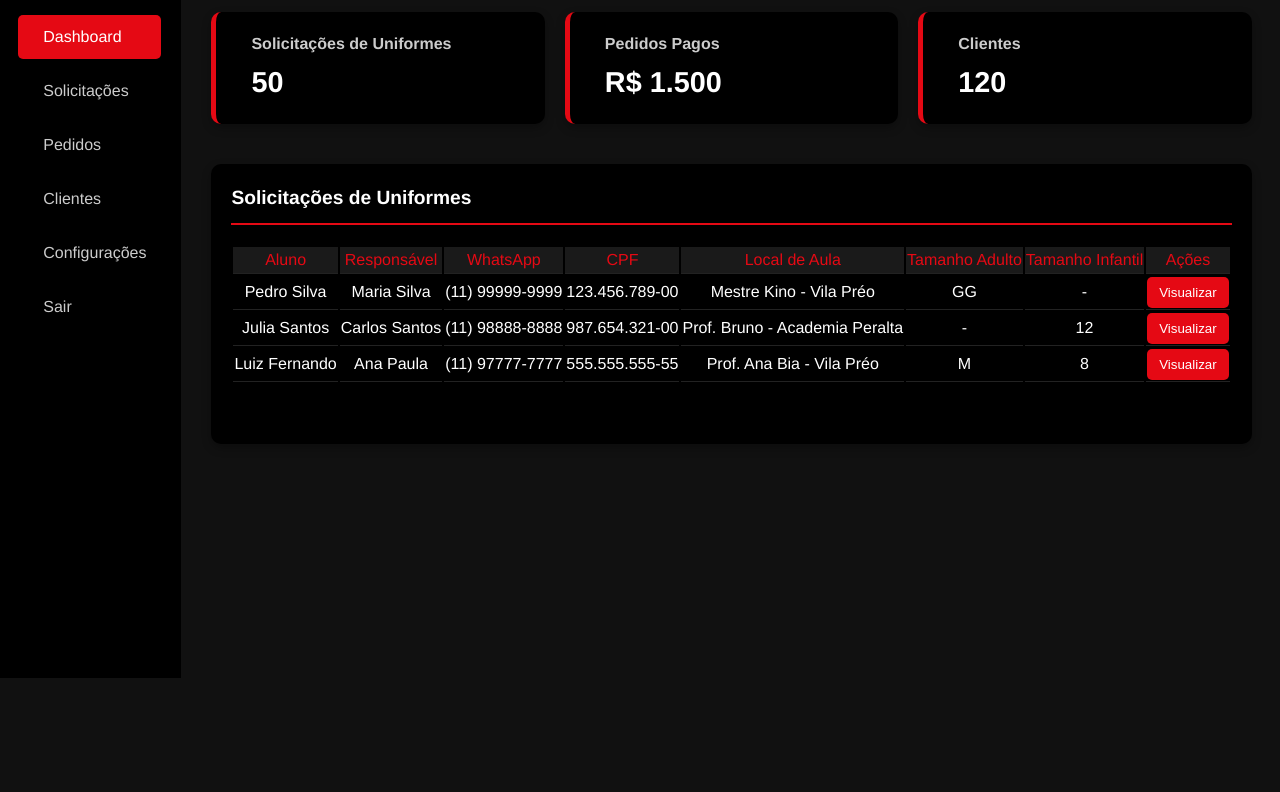
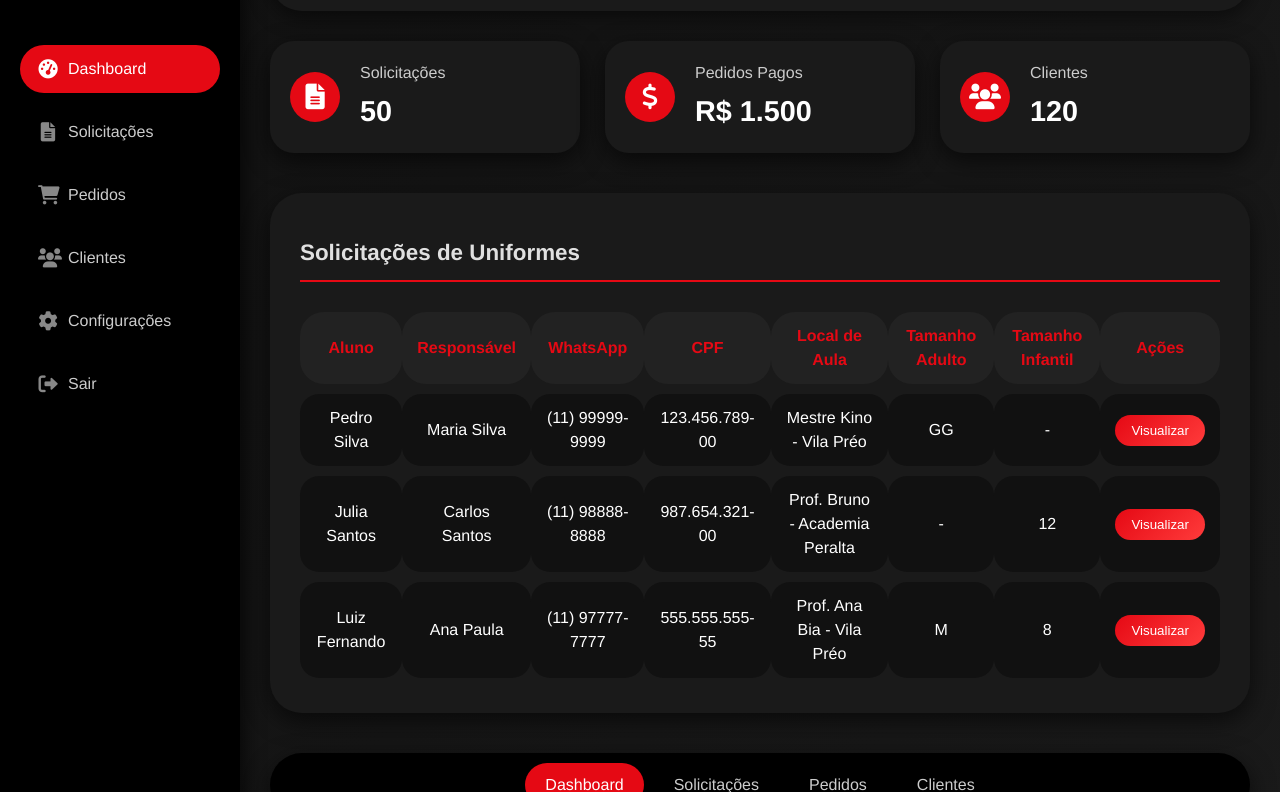
Before and after one commit to BrunaMazzeu/sitecapoeira, a plain HTML site: page frontend/public/dashboard.html in a window 1280 px wide. Shown: the part 122-914 px from the top of the page. Before the commit the page ends 800 px from the top, so only its background shows below. Drawn offline with Linux system fonts and the light colour scheme.

Commit message:
atualização do dashboard

```diff
--- a/frontend/public/css/dashboard.css
+++ b/frontend/public/css/dashboard.css
@@ -2,37 +2,36 @@
 body {
     margin: 0;
     font-family: 'Helvetica Neue', Helvetica, Arial, sans-serif;
-    background-color: #111;
+    background: linear-gradient(135deg, #111, #1a1a1a);
     color: #fff;
     line-height: 1.5;
-    /* Evita rolagem no body */
-    overflow: hidden;
+    overflow-y: auto; /* permite rolagem vertical */
 }
 
 .dashboard-container {
     display: flex;
     min-height: 100vh;
-    justify-content: center; /* Adiciona esta linha para centralizar o conteúdo horizontalmente */
 }
 
-/* Sidebar (Menu Lateral) */
+/* Sidebar (Menu Lateral) estilo bubble */
 .sidebar {
-    width: 180px; /* Largura ajustada */
-    background-color: #000;
-    padding: 20px;
+    width: 200px;
+    background: #000;
+    padding: 30px 20px;
     display: flex;
     flex-direction: column;
-    box-shadow: 2px 0 5px rgba(0, 0, 0, 0.5);
+    border-radius: 2rem; /* Bolha arredondada */
+    box-shadow: 4px 4px 20px rgba(0,0,0,0.7);
 }
 
 .sidebar-header {
     text-align: center;
-    margin-bottom: 30px;
+    margin-bottom: 40px;
 }
 
 .sidebar-logo {
-    width: 60px;
-    height: 60px;
+    width: 70px;
+    height: 70px;
     border-radius: 50%;
     border: 2px solid #e50914;
 }
@@ -43,24 +42,25 @@ body {
 }
 
 .sidebar-nav li {
-    margin-bottom: 10px;
+    margin-bottom: 15px;
 }
 
 .nav-link {
     display: flex;
     align-items: center;
     gap: 10px;
-    padding: 10px 15px;
+    padding: 12px 18px;
     color: #ccc;
     text-decoration: none;
     font-weight: 500;
-    border-radius: 5px;
-    transition: background-color 0.3s, color 0.3s;
+    border-radius: 2rem; /* Bolha arredondada */
+    transition: background 0.3s, transform 0.2s;
 }
 
 .nav-link:hover {
     background-color: #1a1a1a;
     color: #e50914;
+    transform: translateX(5px);
 }
 
 .nav-link.active {
@@ -68,43 +68,37 @@ body {
     color: #fff;
 }
 
-/* Estilos de Ícones (substitua por ícones de verdade depois) */
 .nav-link i {
     font-size: 1.2rem;
+    width: 20px; /* Alinha os textos quando os ícones têm larguras diferentes */
+    text-align: center;
 }
-.nav-link.active i {
-    color: #fff;
-}
-.nav-link:not(.active) i {
-    color: #888;
-}
+.nav-link.active i { color: #fff; }
+.nav-link:not(.active) i { color: #888; }
 
-/* Main Content (Conteúdo Principal) */
+/* Main Content */
 .main-content {
     flex: 1;
     padding: 30px;
-    background-color: #111;
     display: flex;
     flex-direction: column;
-    flex-grow: 1; /* Adiciona esta linha para expandir e preencher o espaço disponível */
 }
 
-/* Header (Cabeçalho Superior) */
+/* Header estilo bubble */
 .main-header {
     display: flex;
     justify-content: space-between;
     align-items: center;
     margin-bottom: 30px;
-    background-color: #000;
+    background: #1a1a1a;
     padding: 15px 25px;
-    border-radius: 10px;
-    box-shadow: 0 2px 5px rgba(0, 0, 0, 0.3);
+    border-radius: 2rem; /* Bolha arredondada */
+    box-shadow: 0 6px 20px rgba(0,0,0,0.5);
 }
 
 .page-title {
-    font-size: 1.5rem;
+    font-size: 1.6rem;
     font-weight: bold;
-    margin: 0;
 }
 
 .header-right {
@@ -114,12 +108,13 @@ body {
 }
 
 .search-bar {
-    padding: 8px 12px;
-    border-radius: 5px;
+    padding: 10px 15px;
+    border-radius: 2rem; /* Bolha */
     border: none;
-    background-color: #1a1a1a;
+    background-color: #111;
     color: #fff;
-    border: 1px solid #333;
+    box-shadow: inset 2px 2px 6px rgba(0,0,0,0.5);
+    outline: none;
 }
 
 .user-profile {
@@ -128,122 +123,209 @@ body {
     gap: 10px;
 }
 
-.user-name {
-    font-weight: 500;
-}
-
 .user-avatar {
-    width: 40px;
-    height: 40px;
+    width: 45px;
+    height: 45px;
     border-radius: 50%;
     border: 2px solid #e50914;
 }
 
-/* Cards de Resumo */
+/* === SUMMARY CARDS ATUALIZADOS COM O NOVO DESIGN === */
 .summary-cards {
     display: grid;
     grid-template-columns: repeat(auto-fit, minmax(250px, 1fr));
-    gap: 20px;
+    gap: 25px;
     margin-bottom: 40px;
-    width: 100%; /* Garante que ocupe a largura total */
 }
 
 .card {
-    background-color: #000;
-    border-radius: 10px;
+    background: #1a1a1a;
+    border-radius: 1.5rem;
     padding: 20px;
     display: flex;
     align-items: center;
-    gap: 15px;
-    box-shadow: 0 4px 10px rgba(0, 0, 0, 0.3);
-    border-left: 5px solid #e50914;
+    gap: 20px;
+    box-shadow: 0 8px 25px rgba(0,0,0,0.6);
+    transition: transform 0.2s ease, box-shadow 0.2s ease;
 }
 
-.card-icon {
-    font-size: 2rem;
-    color: #e50914;
+.card:hover {
+    transform: translateY(-5px);
+    box-shadow: 0 12px 30px rgba(0,0,0,0.7);
+}
+
+.card-icon-wrapper {
+    width: 50px;
+    height: 50px;
+    min-width: 50px;
+    border-radius: 50%;
+    display: flex;
+    align-items: center;
+    justify-content: center;
+    font-size: 1.6rem;
+    background: #e50914;
+    color: #fff;
+}
+
+.card-info {
+    display: flex;
+    flex-direction: column;
+    align-items: flex-start;
 }
 
 .card-title {
     font-size: 1rem;
     color: #ccc;
-    margin: 0;
+    margin-bottom: 5px;
 }
 
 .card-value {
     font-size: 1.8rem;
     font-weight: bold;
-    margin: 5px 0 0;
+    color: #fff;
 }
 
-/* Tabelas de Dados */
+/* Tabelas estilo bubble */
 .table-card {
-    background-color: #000;
-    border-radius: 10px;
-    padding: 20px;
-    box-shadow: 0 4px 10px rgba(0, 0, 0, 0.3);
-    overflow-x: auto; /* Adiciona a rolagem horizontal diretamente aqui */
+    background: #1a1a1a;
+    border-radius: 2rem;
+    padding: 25px 30px;
+    box-shadow: 0 8px 25px rgba(0,0,0,0.6);
+    overflow-x: auto;
+    margin-bottom: 40px;
 }
 
 .table-title {
-    font-size: 1.2rem;
-    font-weight: bold;
-    margin-top: 0;
+    font-size: 1.4rem;
+    font-weight: 600;
     margin-bottom: 20px;
+    color: #e0e0e0;
     border-bottom: 2px solid #e50914;
     padding-bottom: 10px;
 }
+
 .data-table {
-    width: 100%; /* Garante que a tabela ocupe a largura total */
-    margin: 0 auto; /* Centraliza a tabela */
-    margin-bottom: 40px;
+    width: 100%;
+    border-collapse: separate;
+    border-spacing: 0 10px;
 }
 
-.data-table th, .data-table td {
+.data-table thead th {
+    background: #222;
+    color: #e50914;
+    font-weight: 600;
     text-align: center;
-    border-bottom: 1px solid #222;
-    white-space: nowrap;
+    padding: 12px 15px;
+    border-radius: 1.5rem;
 }
 
-.data-table th {
-    background-color: #1a1a1a;
-    font-weight: 500;
-    color: #e50914;
+.data-table tbody td {
+    background: #111;
+    color: #fff;
+    text-align: center;
+    padding: 12px 15px;
+    border-radius: 1.2rem;
+    transition: transform 0.2s, box-shadow 0.2s;
 }
 
-.data-table tbody tr:hover {
-    background-color: #0a0a0a;
+.data-table tbody tr:hover td {
+    background: #222;
+    transform: translateY(-2px);
+    box-shadow: 0 6px 18px rgba(0,0,0,0.5);
+}
+
+.data-table .action-btn {
+    background: linear-gradient(135deg, #e50914, #ff3b3b);
+    color: #fff;
+    border: none;
+    padding: 8px 16px;
+    border-radius: 2rem;
+    cursor: pointer;
+    font-weight: 500;
+    transition: transform 0.2s ease, box-shadow 0.2s ease;
+}
+
+.data-table .action-btn:hover {
+    transform: translateY(-2px);
+    box-shadow: 0 8px 20px rgba(255,0,0,0.5);
+}
+
+/* Scroll horizontal estilizado */
+.table-card::-webkit-scrollbar { height: 8px; }
+.table-card::-webkit-scrollbar-thumb { background: #e50914; border-radius: 4px; }
+.table-card::-webkit-scrollbar-track { background: #111; }
+
+
+/* === NOVA BARRA DE NAVEGAÇÃO INFERIOR (TEMA ESCURO) === */
+.bottom-nav {
+    background-color: #000;
+    border-radius: 2rem;
+    padding: 10px;
+    display: flex;
+    justify-content: center;
+    gap: 10px;
+    box-shadow: 0 8px 25px rgba(0,0,0,0.6);
+    margin-top: auto; /* Empurra a barra para o final da página */
+}
+
+.bottom-nav-link {
+    color: #ccc;
+    text-decoration: none;
+    padding: 10px 20px;
+    border-radius: 2rem;
+    font-weight: 500;
+    transition: background-color 0.3s, color 0.3s;
+}
+
+.bottom-nav-link:hover {
+    color: #fff;
+    background-color: #1a1a1a;
+}
+
+.bottom-nav-link.active {
+    background-color: #e50914;
+    color: #fff;
 }
 
 
-/* Estilos de Status e Botões de Ação */
-.status {
-    padding: 4px 8px;
-    border-radius: 5px;
-    font-size: 0.8rem;
-    font-weight: bold;
+/* Responsividade */
+@media (max-width: 768px) {
+    .sidebar {
+        display: none; /* Esconde o menu lateral em telas pequenas */
+    }
+
+    .data-table thead {
+        display: none;
+    }
+
+    .data-table, .data-table tbody, .data-table tr, .data-table td {
+        display: block;
+        width: 100%;
+    }
+
+    .data-table tr {
+        margin-bottom: 15px;
+    }
+
+    .data-table td {
+        text-align: right;
+        padding-left: 50%;
+        position: relative;
+    }
+
+    .data-table td::before {
+        content: attr(data-label);
+        position: absolute;
+        left: 15px;
+        width: 45%;
+        text-align: left;
+        font-weight: 600;
+        color: #e50914;
+    }
+
+    .bottom-nav {
+        flex-direction: column;
+        align-items: stretch;
+        text-align: center;
+    }
 }
-
-.status.pending {
-    background-color: #ff9800;
-    color: #452c00;
-}
-
-.status.paid {
-    background-color: #4caf50;
-    color: #2e7d32;
-}
-
-.action-btn {
-    background-color: #e50914;
-    color: #fff;
-    border: none;
-    padding: 8px 12px;
-    border-radius: 5px;
-    cursor: pointer;
-    transition: background-color 0.3s;
-}
-
-.action-btn:hover {
-    background-color: #b0060e;
-}
--- a/frontend/public/dashboard.html
+++ b/frontend/public/dashboard.html
@@ -4,6 +4,7 @@
     <meta charset="UTF-8">
     <meta name="viewport" content="width=device-width, initial-scale=1.0">
     <title>SITECAPOEIRA - Dashboard</title>
+    <link rel="stylesheet" href="https://cdnjs.cloudflare.com/ajax/libs/font-awesome/6.0.0-beta3/css/all.min.css">
     <link rel="stylesheet" href="./css/dashboard.css">
 </head>
 <body>
@@ -16,12 +17,12 @@
             </div>
             <nav class="sidebar-nav">
                 <ul>
-                    <li><a href="#" class="nav-link active"><i class="icon-dashboard"></i> Dashboard</a></li>
-                    <li><a href="#" class="nav-link"><i class="icon-solicitacoes"></i> Solicitações</a></li>
-                    <li><a href="#" class="nav-link"><i class="icon-pedidos"></i> Pedidos</a></li>
-                    <li><a href="#" class="nav-link"><i class="icon-clientes"></i> Clientes</a></li>
-                    <li><a href="#" class="nav-link"><i class="icon-config"></i> Configurações</a></li>
-                    <li><a href="#" class="nav-link"><i class="icon-logout"></i> Sair</a></li>
+                    <li><a href="#" class="nav-link active"><i class="fas fa-tachometer-alt"></i> Dashboard</a></li>
+                    <li><a href="#" class="nav-link"><i class="fas fa-file-alt"></i> Solicitações</a></li>
+                    <li><a href="#" class="nav-link"><i class="fas fa-shopping-cart"></i> Pedidos</a></li>
+                    <li><a href="#" class="nav-link"><i class="fas fa-users"></i> Clientes</a></li>
+                    <li><a href="#" class="nav-link"><i class="fas fa-cog"></i> Configurações</a></li>
+                    <li><a href="#" class="nav-link"><i class="fas fa-sign-out-alt"></i> Sair</a></li>
                 </ul>
             </nav>
         </aside>
@@ -43,26 +44,32 @@
 
             <section class="summary-cards">
                 <div class="card">
-                    <div class="card-icon"><i class="icon-solicitacoes"></i></div>
-                    <div class="card-content">
-                        <h2 class="card-title">Solicitações de Uniformes</h2>
-                        <p class="card-value">50</p>
+                    <div class="card-icon-wrapper">
+                        <i class="fas fa-file-alt"></i>
+                    </div>
+                    <div class="card-info">
+                        <span class="card-title">Solicitações</span>
+                        <span class="card-value">50</span>
                     </div>
                 </div>
 
                 <div class="card">
-                    <div class="card-icon"><i class="icon-pedidos"></i></div>
-                    <div class="card-content">
-                        <h2 class="card-title">Pedidos Pagos</h2>
-                        <p class="card-value">R$ 1.500</p>
+                    <div class="card-icon-wrapper">
+                        <i class="fas fa-dollar-sign"></i>
+                    </div>
+                    <div class="card-info">
+                        <span class="card-title">Pedidos Pagos</span>
+                        <span class="card-value">R$ 1.500</span>
                     </div>
                 </div>
 
                 <div class="card">
-                    <div class="card-icon"><i class="icon-clientes"></i></div>
-                    <div class="card-content">
-                        <h2 class="card-title">Clientes</h2>
-                        <p class="card-value">120</p>
+                    <div class="card-icon-wrapper">
+                        <i class="fas fa-users"></i>
+                    </div>
+                    <div class="card-info">
+                        <span class="card-title">Clientes</span>
+                        <span class="card-value">120</span>
                     </div>
                 </div>
             </section>
@@ -85,38 +92,38 @@
                         </thead>
                         <tbody>
                             <tr>
-                                <td>Pedro Silva</td>
-                                <td>Maria Silva</td>
-                                <td>(11) 99999-9999</td>
-                                <td>123.456.789-00</td>
-                                <td>Mestre Kino - Vila Préo</td>
-                                <td>GG</td>
-                                <td>-</td>
-                                <td>
+                                <td data-label="Aluno">Pedro Silva</td>
+                                <td data-label="Responsável">Maria Silva</td>
+                                <td data-label="WhatsApp">(11) 99999-9999</td>
+                                <td data-label="CPF">123.456.789-00</td>
+                                <td data-label="Local de Aula">Mestre Kino - Vila Préo</td>
+                                <td data-label="Tamanho Adulto">GG</td>
+                                <td data-label="Tamanho Infantil">-</td>
+                                <td data-label="Ações">
                                     <button class="action-btn">Visualizar</button>
                                 </td>
                             </tr>
                             <tr>
-                                <td>Julia Santos</td>
-                                <td>Carlos Santos</td>
-                                <td>(11) 98888-8888</td>
-                                <td>987.654.321-00</td>
-                                <td>Prof. Bruno - Academia Peralta</td>
-                                <td>-</td>
-                                <td>12</td>
-                                <td>
+                                <td data-label="Aluno">Julia Santos</td>
+                                <td data-label="Responsável">Carlos Santos</td>
+                                <td data-label="WhatsApp">(11) 98888-8888</td>
+                                <td data-label="CPF">987.654.321-00</td>
+                                <td data-label="Local de Aula">Prof. Bruno - Academia Peralta</td>
+                                <td data-label="Tamanho Adulto">-</td>
+                                <td data-label="Tamanho Infantil">12</td>
+                                <td data-label="Ações">
                                     <button class="action-btn">Visualizar</button>
                                 </td>
                             </tr>
                             <tr>
-                                <td>Luiz Fernando</td>
-                                <td>Ana Paula</td>
-                                <td>(11) 97777-7777</td>
-                                <td>555.555.555-55</td>
-                                <td>Prof. Ana Bia - Vila Préo</td>
-                                <td>M</td>
-                                <td>8</td>
-                                <td>
+                                <td data-label="Aluno">Luiz Fernando</td>
+                                <td data-label="Responsável">Ana Paula</td>
+                                <td data-label="WhatsApp">(11) 97777-7777</td>
+                                <td data-label="CPF">555.555.555-55</td>
+                                <td data-label="Local de Aula">Prof. Ana Bia - Vila Préo</td>
+                                <td data-label="Tamanho Adulto">M</td>
+                                <td data-label="Tamanho Infantil">8</td>
+                                <td data-label="Ações">
                                     <button class="action-btn">Visualizar</button>
                                 </td>
                             </tr>
@@ -124,6 +131,14 @@
                     </table>
                 </div>
             </section>
+
+            <nav class="bottom-nav">
+                <a href="#" class="bottom-nav-link active">Dashboard</a>
+                <a href="#" class="bottom-nav-link">Solicitações</a>
+                <a href="#" class="bottom-nav-link">Pedidos</a>
+                <a href="#" class="bottom-nav-link">Clientes</a>
+            </nav>
+
         </main>
     </div>
 
```
